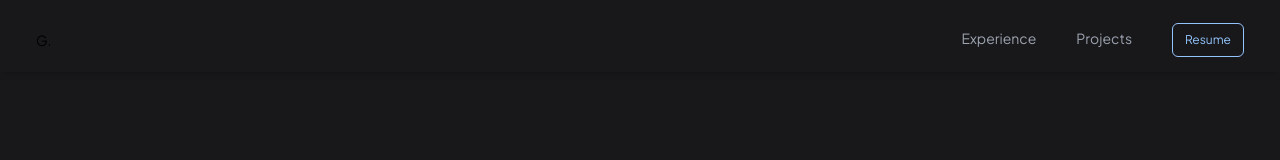
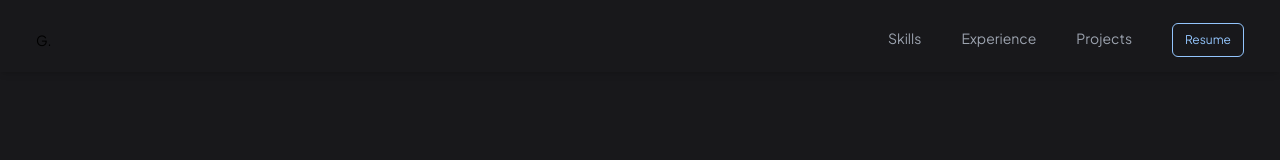
Before and after one commit to GabrielCee27/portfolio, a Next.js app: page / in a window 1280 px wide. Shown: the top 160 px of the page. Built offline with nearby package versions, Linux system fonts and the light colour scheme.

Commit message:
added skills nav item

```diff
--- a/src/components/Navigation.tsx
+++ b/src/components/Navigation.tsx
@@ -2,6 +2,7 @@ import { FC, useState } from "react";
 import AnimatedHamburger from "./AnimatedHamburger";
 
 const NAV_ITEMS = [
+  { href: "#skills", label: "Skills", current: false },
   { href: "#experience", label: "Experience", current: false },
   { href: "#projects", label: "Projects", current: false },
 ] as const;
--- a/src/pages/index.tsx
+++ b/src/pages/index.tsx
@@ -31,7 +31,7 @@ export default function Home() {
 
       <main className="w-full min-h-screen px-10 max-w-7xl m-auto md:px-16 pb-3 mt-[72px] md:mt-0">
         <Hero />
-        <section id="about">
+        <section id="skills">
           <About />
         </section>
         <section id="experience" className={SECTION_PADDING}>
```
